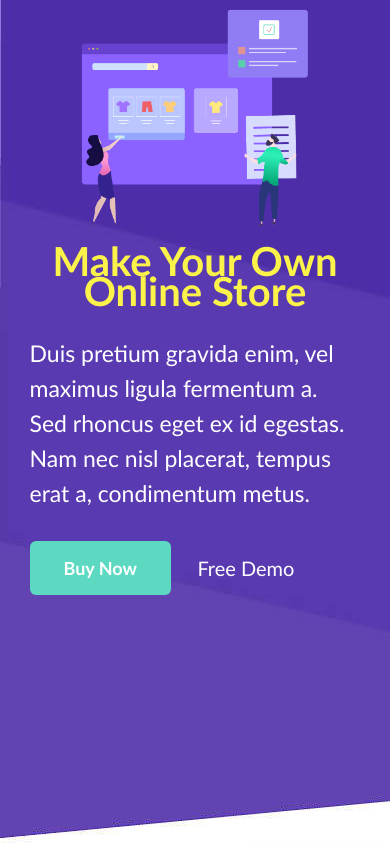
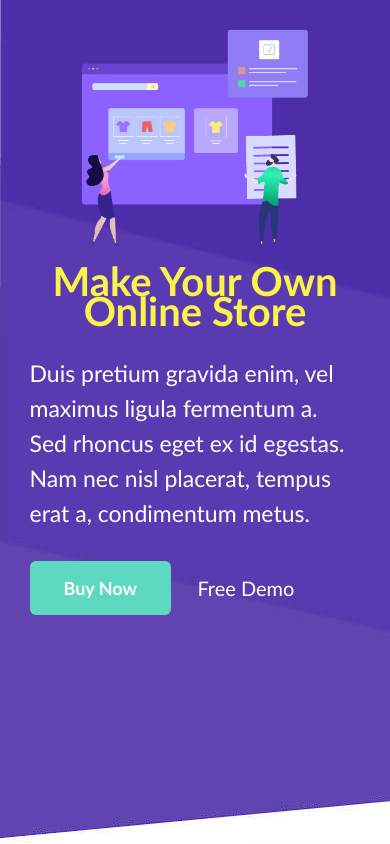
Before and after one commit to front-end-by-rimantas/26-grupe-portfolio-docland, a website: page index.html in a window 390 px wide. Drawn offline with Linux system fonts and the light colour scheme.

Commit message:
hero-fix

```diff
--- a/css/components/hero.css
+++ b/css/components/hero.css
@@ -22,6 +22,7 @@
     animation-duration: 1s;
     animation-fill-mode: forwards;
     opacity: 0;
+    margin-top: 100px;
 }
 @keyframes fade-right {
     0%{
@@ -94,7 +95,6 @@
     transition: transform 0.3s ease-in;
     transform-origin: bottom left;
 }
-
 .hero-container > .hero-img{
     width:755px;
     height: auto;
@@ -103,8 +103,8 @@
     animation-duration: 1s;
     animation-fill-mode: forwards;
     opacity: 0;
+    margin-top: 100px;
 }
-
 @keyframes fade-left {
     0%{
         transform: translateX(30px);
@@ -114,7 +114,6 @@
         transform: translateX(0);
     }
 }
-
 @media (max-width:1500px){
     .hero-container{
         width: 1140px;
@@ -128,14 +127,17 @@
         width: 100%;
     }
     .hero-container > .hero-img{
-        width:530px;
+        width:520px;
+        height: 100%;
     }
 }
+
 @media (max-width:992px){
     .hero-container > .hero-img{
         width:70%;
         padding: 10px;
         align-self: center;
+        margin-top: 20px;
     }
     .hero-container{
         flex-direction: column-reverse;
@@ -144,6 +146,7 @@
     .hero-container > .hero-column{
         width: 100%;
         padding: 10px;
+        margin-top: 0px;
     }
     .hero-container > .hero-column > .hero-header{
         font-size: 40px;
@@ -151,6 +154,4 @@
         text-align: center;
         line-height: 30px;
     }
-
-
 }
```
Also changed, not shown: index.html (+0 -5 lines).
